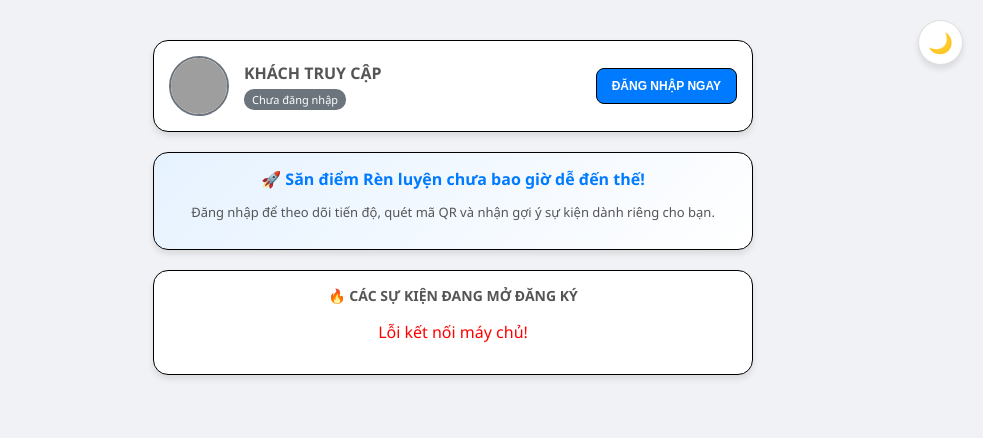
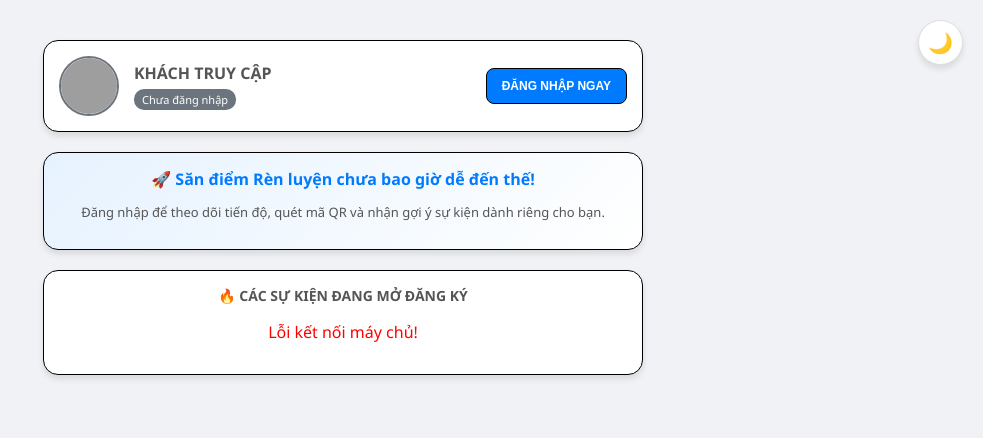
Before and after one commit to UIT-DRL-Hunters/drl-tracking, a website: page guest.html in a window 1280 px wide. Shown: the whole page, without its empty margins (297-1280 px from the left). Drawn offline with Linux system fonts and the light colour scheme; no server answers; grey boxes are pictures that could not be loaded.

Commit message:
fix guest.html layout

```diff
--- a/guest.html
+++ b/guest.html
@@ -6,6 +6,11 @@
     <title>Khách - UIT ĐRL Tracker</title>
     <link rel="stylesheet" href="style.css">
     <style>
+        /* Ghi đè lại body để xóa khoảng trống của Sidebar */
+        body {
+            padding-left: 0 !important;
+        }
+
         /* Tinh chỉnh lại container cho gọn vì không có Sidebar */
         .guest-container {
             width: 90%;
@@ -13,6 +18,7 @@
             margin: 20px auto;
             padding-bottom: 40px;
         }
+    </style>
     </style>
 </head>
 <body>
```
